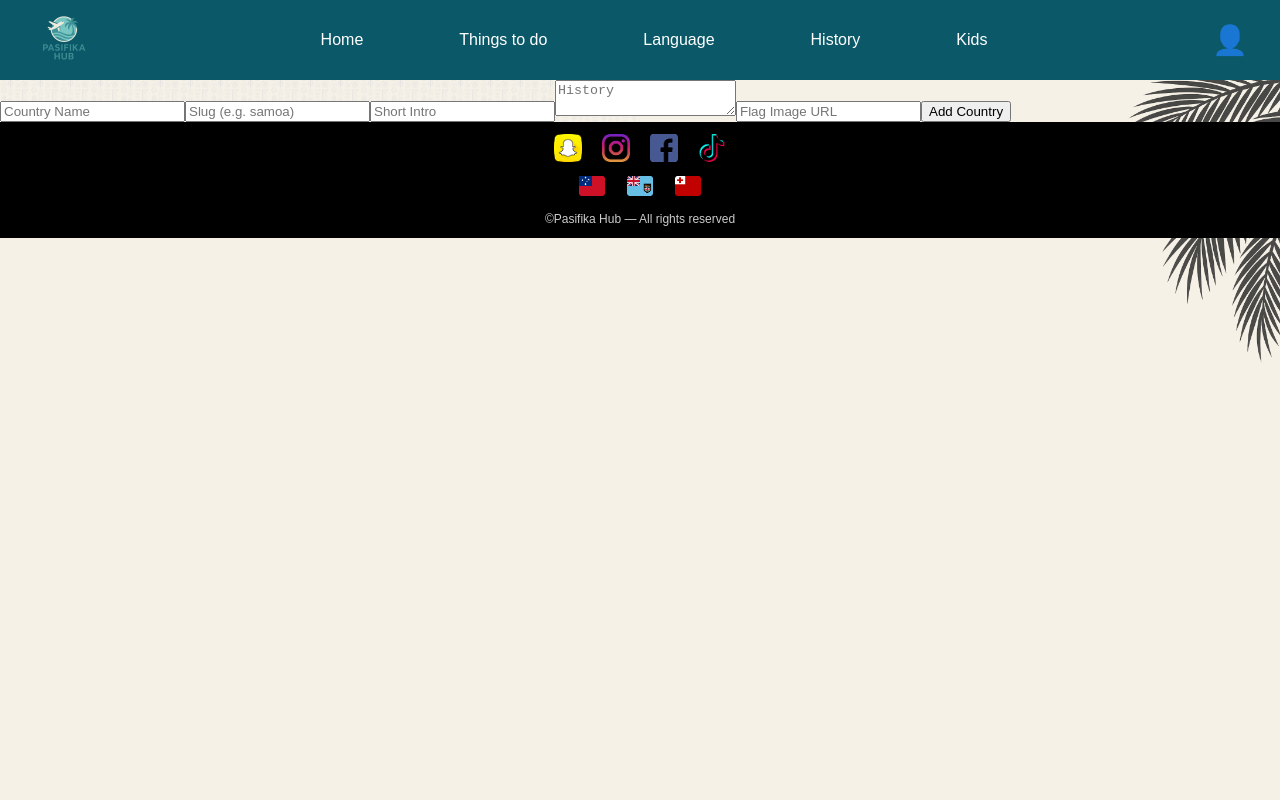
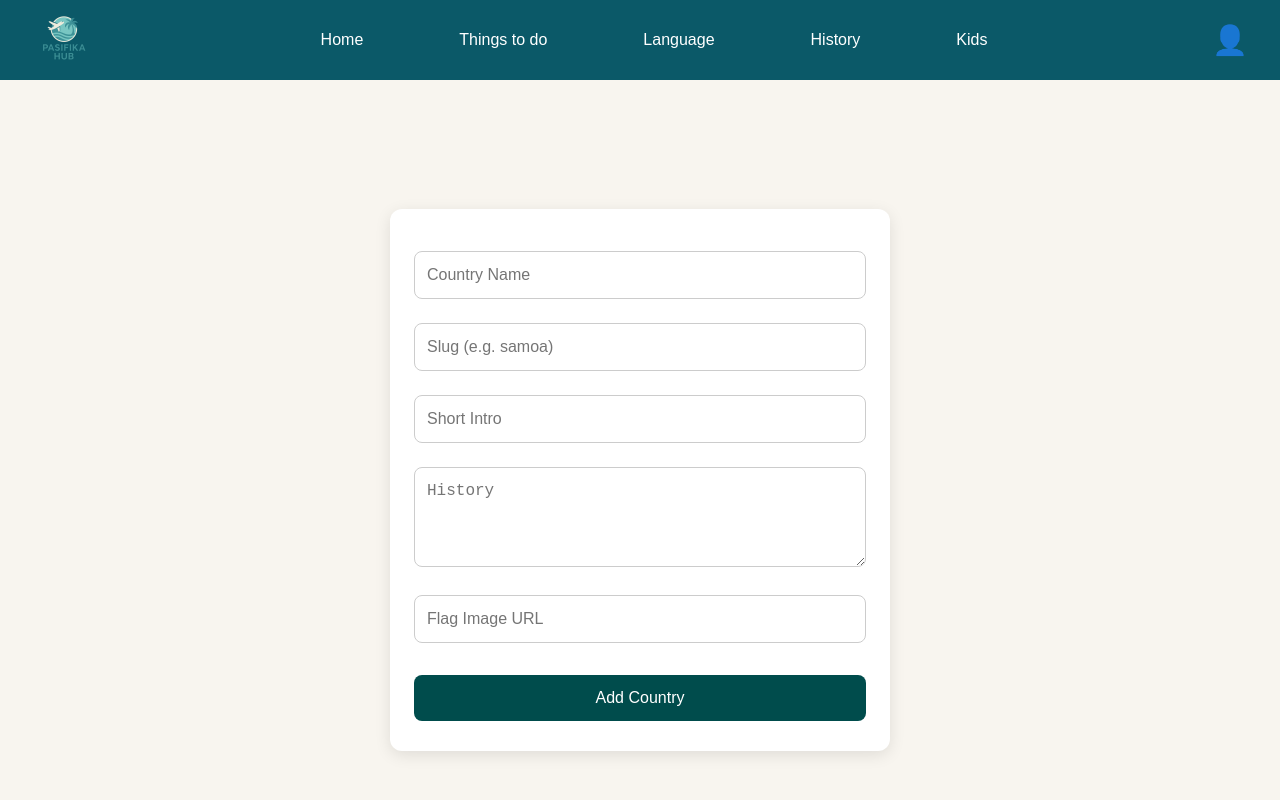
Before and after one commit to jjooeew/Pasifika_Travel_Hub, a React (Create React App) app in the folder frontend-web/: page /admin/add-country in a window 1280 px wide. Shown: the top 800 px of the page. Built offline with nearby package versions, Linux system fonts and the light colour scheme.

Commit message:
added add-country form css.

```diff
--- /dev/null
+++ b/frontend-web/src/pages/AddCountry.css
@@ -0,0 +1,65 @@
+.pageWrapper {
+  display: flex;
+  justify-content: center;
+  align-items: center;
+  padding: 40px 20px;
+  min-height: 100vh;
+  background-color: #f8f5ef;
+}
+
+.formContainer {
+  background-color: white;
+  border-radius: 12px;
+  padding: 30px 24px;
+  width: 100%;
+  max-width: 500px;
+  box-shadow: 0 4px 16px rgba(0, 0, 0, 0.1);
+  font-family: 'Arial', sans-serif;
+}
+
+.formContainer input,
+.formContainer textarea {
+  width: 100%;
+  padding: 14px 12px;
+  margin: 12px 0;
+  border: 1px solid #ccc;
+  border-radius: 8px;
+  font-size: 16px;
+}
+
+.formContainer textarea {
+  min-height: 100px;
+  resize: vertical;
+}
+
+.formContainer button {
+  width: 100%;
+  background-color: #004c4c;
+  color: #fff;
+  padding: 14px;
+  font-size: 16px;
+  border: none;
+  border-radius: 8px;
+  margin-top: 20px;
+  cursor: pointer;
+  transition: background-color 0.3s ease;
+}
+
+.formContainer button:hover {
+  background-color: #006666;
+}
+
+@media (max-width: 600px) {
+  .formContainer {
+    padding: 24px 16px;
+  }
+
+  .formContainer input,
+  .formContainer textarea {
+    font-size: 15px;
+  }
+
+  .formContainer button {
+    font-size: 15px;
+  }
+}
--- a/frontend-web/src/pages/AddCountry.jsx
+++ b/frontend-web/src/pages/AddCountry.jsx
@@ -1,5 +1,6 @@
 import { useState } from "react";
 import axios from "axios";
+import styles from "./AddCountry.css";
 
 export default function AddCountry() {
   const [formData, setFormData] = useState({
@@ -10,8 +11,6 @@ export default function AddCountry() {
     flagUrl: "",
   });
 
-  const [message, setMessage] = useState("");
-
   const handleChange = (e) => {
     setFormData({ ...formData, [e.target.name]: e.target.value });
   };
@@ -19,22 +18,19 @@ export default function AddCountry() {
   const handleSubmit = async (e) => {
     e.preventDefault();
     try {
-      console.log("Submitting formData:", formData);
       const response = await axios.post(
         "http://localhost:4000/api/countries",
         formData
       );
       console.log("Country added: ", response.data);
     } catch (err) {
-      console.error(
-        "Error adding country: ",
-        err.response?.data || err.message
-      );
+      console.error("Error adding country:", err.response?.data || err.message);
     }
   };
 
   return (
-    <form onSubmit={handleSubmit}>
+    <div className="pageWrapper">
+     <form className="formContainer" onSubmit={handleSubmit}>
         <input
           name="countryName"
           value={formData.countryName}
@@ -58,7 +54,7 @@ export default function AddCountry() {
           value={formData.history}
           onChange={handleChange}
           placeholder="History"
-      ></textarea>
+        />
         <input
           name="flagUrl"
           value={formData.flagUrl}
@@ -67,5 +63,6 @@ export default function AddCountry() {
         />
         <button type="submit">Add Country</button>
       </form>
+    </div>
   );
 }
```
Lines whose indentation alone changed are shown as unchanged.
